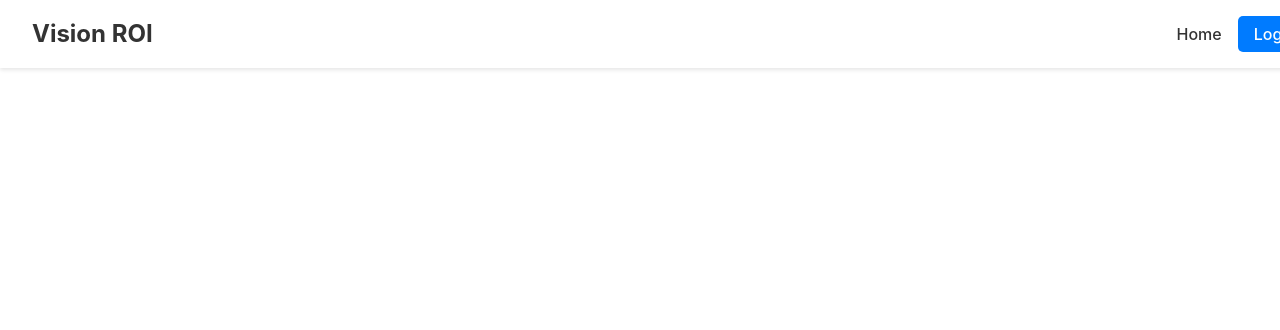
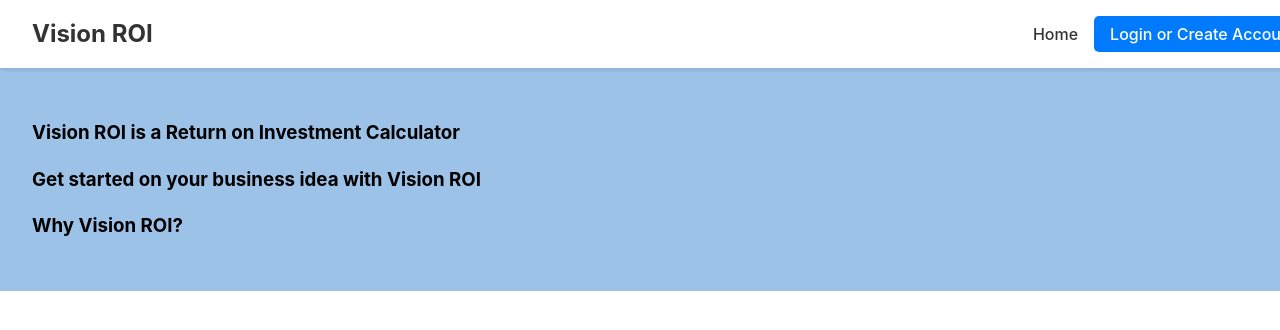
Before and after one commit to Bondella1/VisionROI, a React (Vite) app in the folder frontend/vision_roi/: page / in a window 1280 px wide. Shown: the top 330 px of the page. Built offline with nearby package versions, Linux system fonts and the light colour scheme.

Commit message:
css styles for navbar

```diff
--- a/frontend/vision_roi/src/App.css
+++ b/frontend/vision_roi/src/App.css
@@ -5,7 +5,7 @@
   text-align: left; /* Align text to the left */
   font-family: Inter, Avenir, Helvetica, Arial, sans-serif;
   color: black;
-  background-color: white;
+  background-color: #9dc2e8;
 }
 
 body {
--- a/frontend/vision_roi/src/App.jsx
+++ b/frontend/vision_roi/src/App.jsx
@@ -1,6 +1,6 @@
 import { useState } from 'react'
 import './App.css';
-// import Home from './home';
+import Home from './home';
 import NavBar from './navbar';
 
 const App = () => {
@@ -8,7 +8,11 @@ const App = () => {
   return (
     <div className="App">
       <NavBar />
+      <div className='content'>
+        <Home />
+      </div>
     </div>
+
   )
 }
 
--- a/frontend/vision_roi/src/home.jsx
+++ b/frontend/vision_roi/src/home.jsx
@@ -2,7 +2,9 @@ const Home = () => {
 
     return (
       <div className="home">
-        <h1>Vision ROI</h1>
+        <h3>Vision ROI is a Return on Investment Calculator</h3>
+        <h3>Get started on your business idea with Vision ROI</h3>
+        <h3>Why Vision ROI?</h3>
       </div>
     )
   }
--- a/frontend/vision_roi/src/navbar.jsx
+++ b/frontend/vision_roi/src/navbar.jsx
@@ -5,7 +5,7 @@ const NavBar = () => {
       <h1 className="navbar-title">Vision ROI</h1>
       <div className="navbar-links">
         <a href="/">Home</a>
-        <button className="login-button">Login</button>
+        <button className="login-button">Login or Create Account</button>
       </div>
     </div>
   );
```
Also changed, not shown: frontend/vision_roi/src/Login.jsx (added, +10 -0 lines), frontend/vision_roi/src/Login.css (added).
